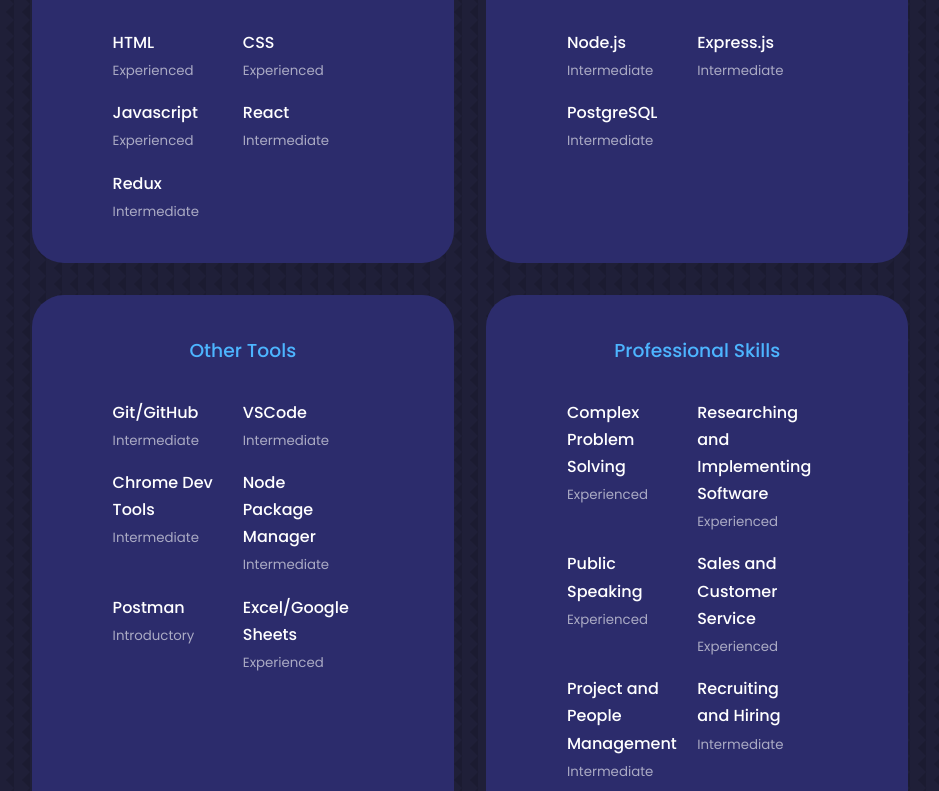
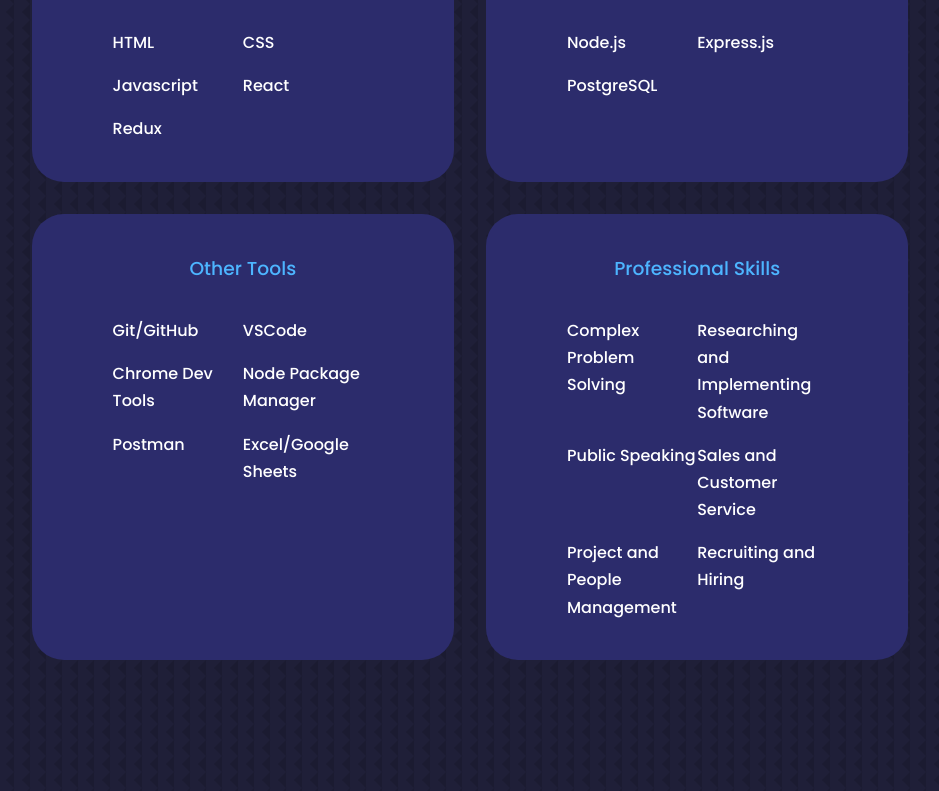
Before and after one commit to YSquid/react-portfolio-website, a React (Create React App) app: page / in a window 1280 px wide. Shown: the part 2060-2851 px from the top of the page, without its empty margins (170-1109 px from the left). Built offline with nearby package versions, Linux system fonts and the light colour scheme.

Commit message:
removed experience levels

```diff
--- a/src/components/experience/Experience.jsx
+++ b/src/components/experience/Experience.jsx
@@ -13,31 +13,26 @@ const Experience = () => {
             <article className="experience__details">
               <div>
                 <h4>HTML</h4>
-                <small className="text-light">Experienced</small>
               </div>
             </article>
             <article className="experience__details">
               <div>
                 <h4>CSS</h4>
-                <small className="text-light">Experienced</small>
               </div>
             </article>
             <article className="experience__details">
               <div>
                 <h4>Javascript</h4>
-                <small className="text-light">Experienced</small>
               </div>
             </article>
             <article className="experience__details">
               <div>
                 <h4>React</h4>
-                <small className="text-light">Intermediate</small>
               </div>
             </article>
             <article className="experience__details">
               <div>
                 <h4>Redux</h4>
-                <small className="text-light">Intermediate</small>
               </div>
             </article>
           </div>
@@ -50,19 +45,16 @@ const Experience = () => {
             <article className="experience__details">
               <div>
                 <h4>Node.js</h4>
-                <small className="text-light">Intermediate</small>
               </div>
             </article>
             <article className="experience__details">
               <div>
                 <h4>Express.js</h4>
-                <small className="text-light">Intermediate</small>
               </div>
             </article>
             <article className="experience__details">
               <div>
                 <h4>PostgreSQL</h4>
-                <small className="text-light">Intermediate</small>
               </div>
             </article>
           </div>
@@ -75,37 +67,31 @@ const Experience = () => {
             <article className="experience__details">
               <div>
                 <h4>Git/GitHub</h4>
-                <small className="text-light">Intermediate</small>
               </div>
             </article>
             <article className="experience__details">
               <div>
                 <h4>VSCode</h4>
-                <small className="text-light">Intermediate</small>
               </div>
             </article>
             <article className="experience__details">
               <div>
                 <h4>Chrome Dev Tools</h4>
-                <small className="text-light">Intermediate</small>
               </div>
             </article>
             <article className="experience__details">
               <div>
                 <h4>Node Package Manager</h4>
-                <small className="text-light">Intermediate</small>
               </div>
             </article>
             <article className="experience__details">
               <div>
                 <h4>Postman</h4>
-                <small className="text-light">Introductory</small>
               </div>
             </article>
             <article className="experience__details">
               <div>
                 <h4>Excel/Google Sheets</h4>
-                <small className="text-light">Experienced</small>
               </div>
             </article>
           </div>
@@ -117,37 +103,31 @@ const Experience = () => {
             <article className="experience__details">
               <div>
                 <h4>Complex Problem Solving</h4>
-                <small className="text-light">Experienced</small>
               </div>
             </article>
             <article className="experience__details">
               <div>
                 <h4>Researching and Implementing Software</h4>
-                <small className="text-light">Experienced</small>
               </div>
             </article>
             <article className="experience__details">
               <div>
                 <h4>Public Speaking</h4>
-                <small className="text-light">Experienced</small>
               </div>
             </article>
             <article className="experience__details">
               <div>
                 <h4>Sales and Customer Service</h4>
-                <small className="text-light">Experienced</small>
               </div>
             </article>
             <article className="experience__details">
               <div>
                 <h4>Project and People Management</h4>
-                <small className="text-light">Intermediate</small>
               </div>
             </article>
             <article className="experience__details">
               <div>
                 <h4>Recruiting and Hiring</h4>
-                <small className="text-light">Intermediate</small>
               </div>
             </article>
           </div>
--- a/src/components/experience/experience.css
+++ b/src/components/experience/experience.css
@@ -40,7 +40,6 @@
 .experience__details {
     display: flex;
     gap: 0.5rem;
-    margin-right: 1rem;
 }
 
 .experience__details-icon {
```
